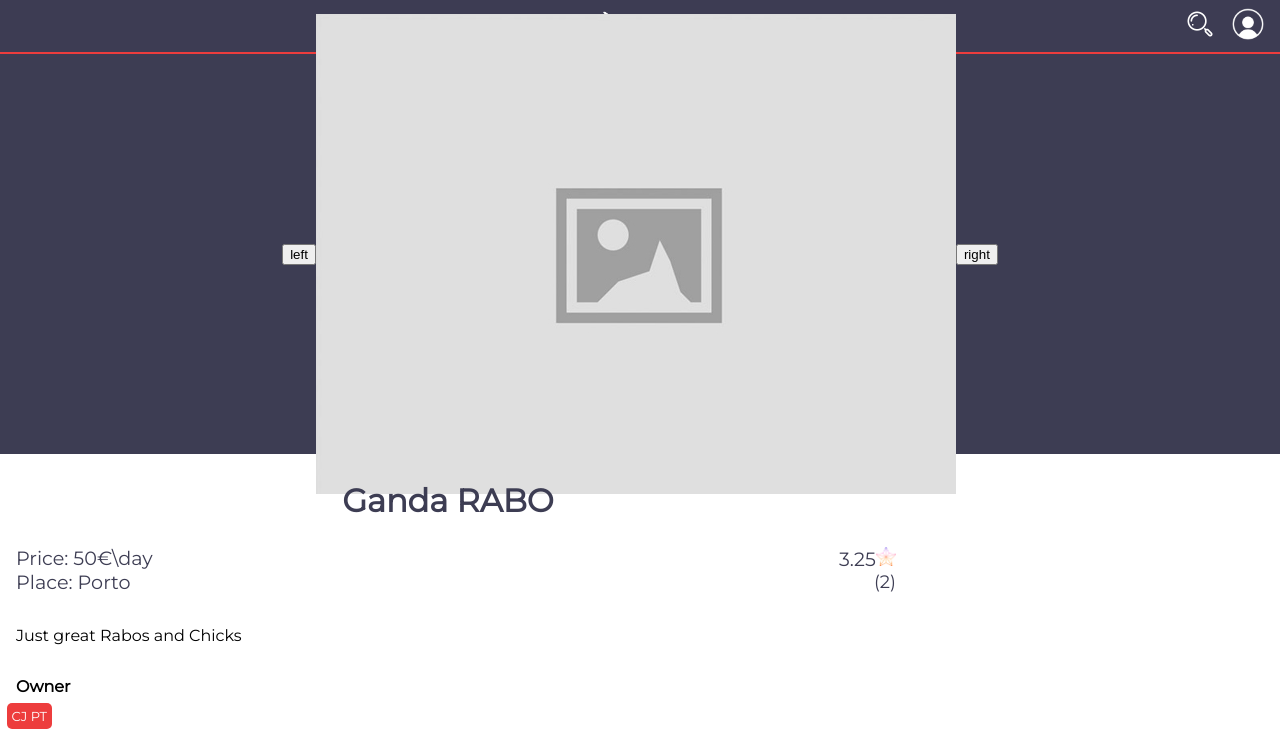
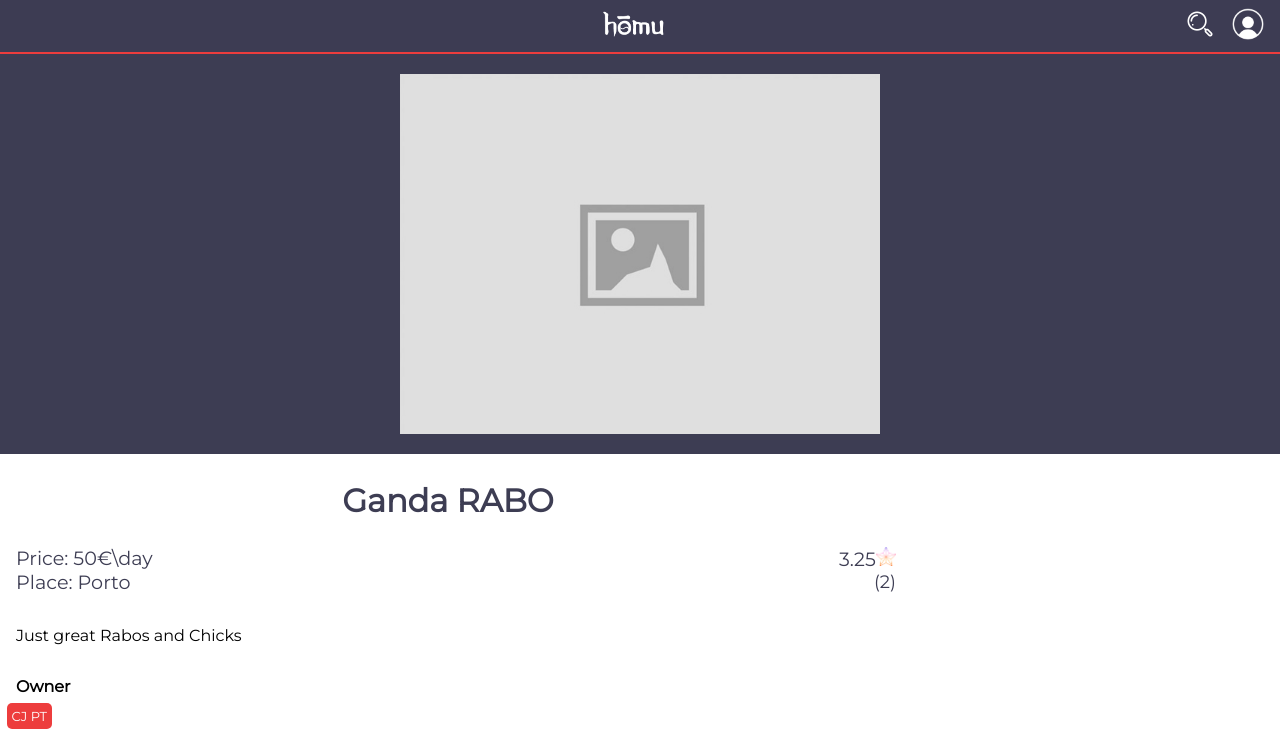
Before and after one commit to CajoAlbuquerque/LTW-Project, a PHP site: page /pages/house.php?houseID=1 in a window 1280 px wide. Shown: the top 734 px of the page. Run offline with PHP 8.4, Linux system fonts and the light colour scheme; data comes from the database, SQL or seed files in the repository.

Commit message:
Added button style to image gallery

```diff
--- a/css/houseStyle.css
+++ b/css/houseStyle.css
@@ -12,6 +12,32 @@
     background-color: rgb(61,61,83);
     height: 50vh;
     flex-basis: 100%;
+}
+
+.images img {
+    height: 90%;
+}
+
+.images button {
+    margin: auto 0;
+    height: 90%;
+    padding: 0 0.5em;
+    align-self: stretch;
+
+    font-size: 2em;
+    color: white;
+    background-color: rgba(0, 0, 0, 0.2);
+    border: rgba(0, 0, 0, 0.9);
+}
+
+#left_button {
+    border-top-left-radius: 20px;
+    border-bottom-left-radius:  20px;
+}
+
+#right_button {
+    border-top-right-radius: 20px;
+    border-bottom-right-radius: 20px;
 }
 
 .house {
--- a/js/display_image_gallery.js
+++ b/js/display_image_gallery.js
@@ -45,11 +45,21 @@
 function set_up_gallery() {
     image_elements = document.getElementsByClassName('house_image')
     image_number = image_elements.length
-    left_button = document.getElementById('left_button')
-    right_button = document.getElementById('right_button')
 
     if(image_number > 1){
         //add swap listeners
+        left_button = document.createElement('button')
+        left_button.id = "left_button"
+        left_button.setAttribute('type' , 'button');
+        left_button.innerHTML = '&lt'
+        right_button = document.createElement('button')
+        right_button.id = "right_button"
+        right_button.setAttribute('type' , 'button');
+        right_button.innerHTML = '&gt'
+
+        section_images.prepend(left_button)
+        section_images.append(right_button)
+
         left_button.addEventListener('click', left_button_click)
         right_button.addEventListener('click', right_button_click)
         for(let i = 1; i < image_number; i++){
@@ -60,11 +70,7 @@
 
 function images_received() {
     images_html = this.responseText
-    section_images.outerHTML = '<section class="images">' +
-                                '<button id="left_button" type="button"> left </button>' +
-                                images_html +
-                                '<button id="right_button" type="button"> right </button>' +
-                                '</section>'
+    section_images.outerHTML = '<section class="images">' + images_html + '</section>'
 
     section_images = document.getElementsByClassName('images')[0]
     set_up_gallery()
--- a/templates/temp_house.php
+++ b/templates/temp_house.php
@@ -1,13 +1,10 @@
 <?php function draw_house($house, $owner, $comments, $rating_info, $editable) { ?>
 <section class="images">
-    <!-- this is a mock image -->
-    <img src="https://picsum.photos/400/200">
 </section>
 <article class="house">
     <section class="house_info">
         <a href="../pages/house.php?houseID=<?=$house['houseID']?>">
             <h2><?=$house['title']?></h2>
-            <!-- TODO: display all images of the house -->
         </a>
         <section class="info">
             <ul>
```
Also changed, not shown: css/addHouse.css (+4 -4 lines).
